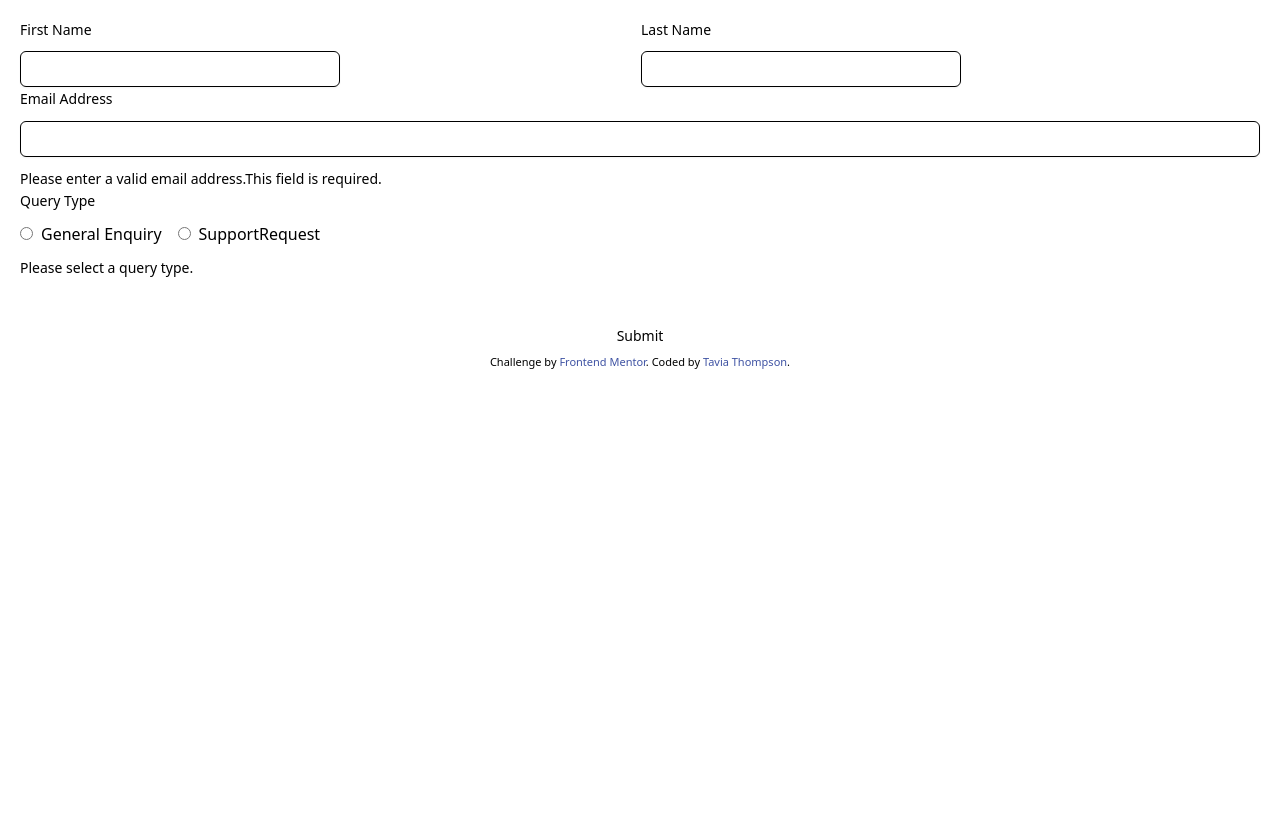
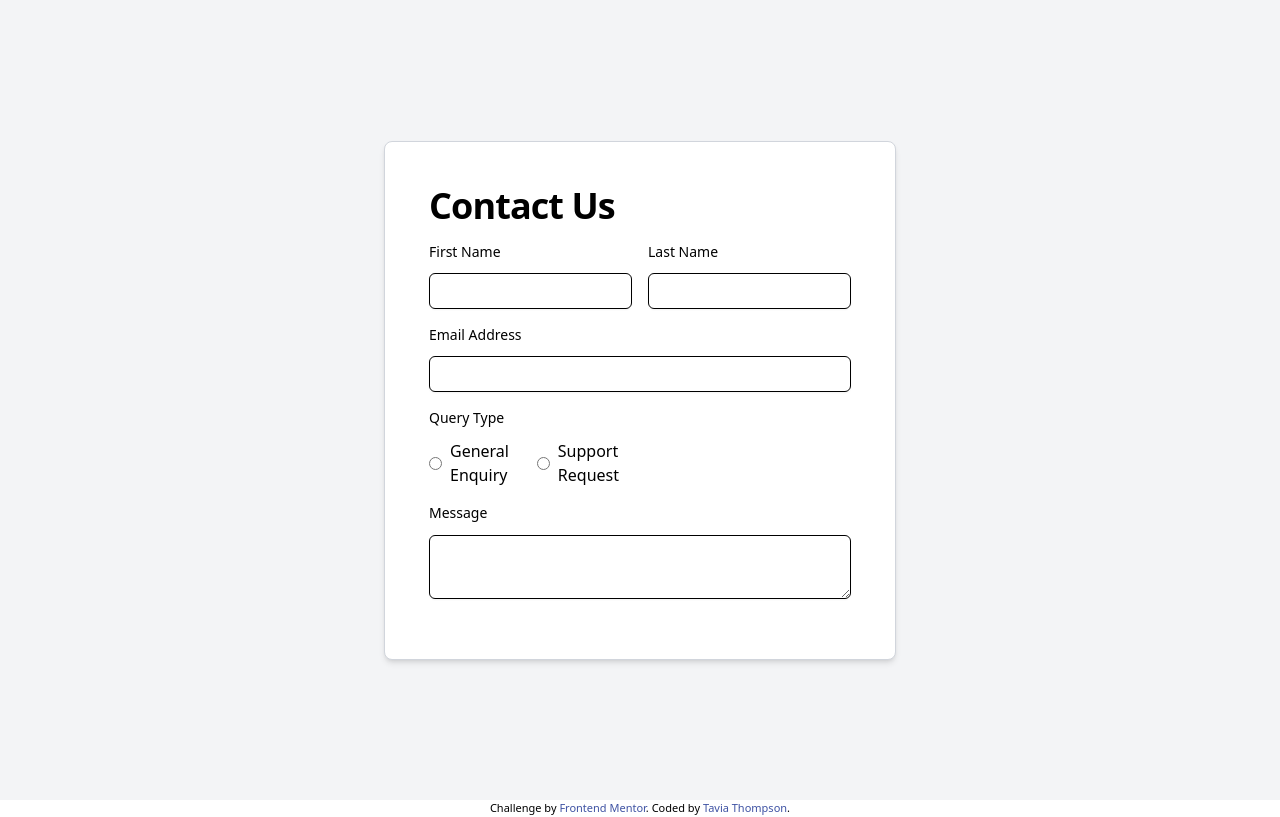
Before and after one commit to tjtavia5924/contact-form, a React (Vite) app: page / in a window 1280 px wide. Built offline with nearby package versions, Linux system fonts and the light colour scheme.

Commit message:
created new components and modified existing code

```diff
--- a/src/App.tsx
+++ b/src/App.tsx
@@ -1,50 +1,19 @@
-import { Button } from "@/components/ui/button";
 import { FieldGroup } from "@/components/ui/field";
 import form from "./formStructure/formStructure.json";
-import TextField from "./components/TextField";
-import EmailAddressField from "./components/EmailAddressField";
-import QueryTypeSelection from "./components/QueryTypeSelection";
-
-export interface FormField {
-  label: string;
-  type: string;
-  select?: string[];
-  required: boolean;
-  errorMessage: string | string[];
-}
+import { displayFields } from "./functions/displayFields";
 
 function App() {
-  const displayFields = (field: FormField) => {
-    if (field.type === "text") {
   return (
-        <TextField label={field.label} errorMessage={field.errorMessage} />
-      );
-    } else if (field.type === "email") {
-      return (
-        <EmailAddressField
-          label={field.label}
-          errorMessage={field.errorMessage}
-        />
-      );
-    } else if (field.type === "radio" && field.select) {
-      return (
-        <QueryTypeSelection
-          label={field.label}
-          select={field.select}
-          errorMessage={field.errorMessage}
-        />
-      );
-    }
-  };
-  return (
-    <div className="">
-      {/* <div className="w-full max-w-md p-6 bg-white rounded-lg shadow-md border border-gray-300"> */}
-      <FieldGroup className="grid grid-cols-2 gap-0.5 p-5">
+    <div className="flex items-center justify-center min-h-screen bg-gray-100">
+      <div className="w-full max-w-lg min-h-700px p-6 bg-white rounded-lg shadow-md border border-gray-300">
+        <FieldGroup className="grid grid-cols-2 gap-4 p-5">
           {form.fields.map((field) => (
             <div
               key={field.label}
               className={
-              field.type === "email" || field.type === "textarea"
+                field.type === "email" ||
+                field.type === "textarea" ||
+                field.type === "heading"
                   ? "col-span-2"
                   : ""
               }
@@ -53,8 +22,7 @@ function App() {
             </div>
           ))}
         </FieldGroup>
-      <Button className="mt-4 w-full">Submit</Button>
-      {/* </div> */}
+      </div>
     </div>
   );
 }
--- a/src/components/EmailAddressField.tsx
+++ b/src/components/EmailAddressField.tsx
@@ -1,11 +1,10 @@
-import {
-  Field,
-  FieldError,
-  FieldLabel,
-} from "@/components/ui/field";
+import { Field, FieldError, FieldLabel } from "@/components/ui/field";
 import { Input } from "@/components/ui/input";
 
-export default function EmailAddressField(field: { label: string; errorMessage: string | string[] }) {
+export default function EmailAddressField(field: {
+  label: string;
+  errorMessage?: string | string[];
+}) {
   return (
     <Field>
       <FieldLabel htmlFor={field.label}>{field.label}</FieldLabel>
@@ -15,9 +14,9 @@ export default function EmailAddressField(field: { label: string; errorMessage:
         autoComplete="off"
         aria-invalid={field.errorMessage ? true : false}
       />
-          {field.errorMessage ? (
+      {/* {field.errorMessage ? (
         <FieldError>{field.errorMessage}</FieldError>
-          ) : null}
+      ) : null} */}
     </Field>
-  )
+  );
 }
--- /dev/null
+++ b/src/components/Heading.tsx
@@ -0,0 +1,7 @@
+export default function Heading() {
+  return (
+    <h1 className="scroll-m-20 text-start text-4xl font-extrabold tracking-tight text-balance">
+      Contact Us
+    </h1>
+  );
+}
--- /dev/null
+++ b/src/components/Message.tsx
@@ -0,0 +1,14 @@
+import { Field, FieldLabel } from "./ui/field";
+import { Textarea } from "./ui/textarea";
+
+export default function Message(field: {
+  label: string;
+  errorMessage?: string | string[];
+}) {
+  return (
+    <Field>
+      <FieldLabel htmlFor={`${field.label}`}>{field.label}</FieldLabel>
+      <Textarea />
+    </Field>
+  );
+}
--- a/src/components/QueryTypeSelection.tsx
+++ b/src/components/QueryTypeSelection.tsx
@@ -1,16 +1,19 @@
-import {
-  Field,
-  FieldError,
-  FieldLabel,
-} from "@/components/ui/field";
+import { Field, FieldError, FieldLabel } from "@/components/ui/field";
 
-export default function QueryTypeSelection(field: { label: string; select?: string[]; errorMessage: string | string[] }) {
+export default function QueryTypeSelection(field: {
+  label: string;
+  select?: string[];
+  errorMessage?: string | string[];
+}) {
   return (
     <Field>
       <FieldLabel>{field.label}</FieldLabel>
       <div className="flex gap-4">
         {field.select?.map((option: string) => (
-          <label key={option} className="flex items-center gap-2 cursor-pointer">
+          <label
+            key={option}
+            className="flex items-center gap-2 cursor-pointer"
+          >
             <input
               type="radio"
               name={field.label}
@@ -22,9 +25,9 @@ export default function QueryTypeSelection(field: { label: string; select?: stri
           </label>
         ))}
       </div>
-      {field.errorMessage ? (
+      {/* {field.errorMessage ? (
         <FieldError>{field.errorMessage}</FieldError>
-      ) : null}
+      ) : null} */}
     </Field>
   );
 }
--- a/src/components/TextField.tsx
+++ b/src/components/TextField.tsx
@@ -1,20 +1,19 @@
-import {
-  Field,
-  FieldLabel,
-} from "@/components/ui/field";
+import { Field, FieldLabel } from "@/components/ui/field";
 import { Input } from "@/components/ui/input";
 
-export default function TextField(field: { label: string; errorMessage: string | string[] }
-) {
+export default function TextField(field: {
+  label: string;
+  errorMessage: string | string[];
+}) {
   return (
     <Field>
       <FieldLabel htmlFor={`${field.label}`}>{field.label}</FieldLabel>
       <Input
-          className="max-w-xs"
+        className="max-w-lg"
         id={`${field.label}`}
         autoComplete="off"
         aria-invalid={field.errorMessage ? true : false}
       />
     </Field>
-  )
+  );
 }
--- /dev/null
+++ b/src/components/ui/textarea.tsx
@@ -0,0 +1,18 @@
+import * as React from "react"
+
+import { cn } from "@/lib/utils"
+
+function Textarea({ className, ...props }: React.ComponentProps<"textarea">) {
+  return (
+    <textarea
+      data-slot="textarea"
+      className={cn(
+        "border-input placeholder:text-muted-foreground focus-visible:border-ring focus-visible:ring-ring/50 aria-invalid:ring-destructive/20 dark:aria-invalid:ring-destructive/40 aria-invalid:border-destructive dark:bg-input/30 flex field-sizing-content min-h-16 w-full rounded-md border bg-transparent px-3 py-2 text-base shadow-xs transition-[color,box-shadow] outline-none focus-visible:ring-[3px] disabled:cursor-not-allowed disabled:opacity-50 md:text-sm",
+        className
+      )}
+      {...props}
+    />
+  )
+}
+
+export { Textarea }
--- a/src/formStructure/FormStructure.JSON
+++ b/src/formStructure/FormStructure.JSON
@@ -1,5 +1,9 @@
 {
   "fields": [
+    {
+      "label": "Contact Us",
+      "type": "heading"
+    },
     {
       "label": "First Name",
       "type": "text",
@@ -24,7 +28,7 @@
     {
       "label": "Query Type",
       "type": "radio",
-      "select": ["General Enquiry", "SupportRequest"],
+      "select": ["General Enquiry", "Support Request"],
       "required": true,
       "errorMessage": "Please select a query type."
     },
--- /dev/null
+++ b/src/functions/displayFields.tsx
@@ -0,0 +1,43 @@
+import EmailAddressField from "@/components/EmailAddressField";
+import Heading from "@/components/Heading";
+import Message from "@/components/Message";
+import QueryTypeSelection from "@/components/QueryTypeSelection";
+import TextField from "@/components/TextField";
+
+interface FormField {
+  label: string;
+  type: string;
+  select?: string[];
+  required: boolean;
+  errorMessage: string | string[];
+}
+
+export const displayFields = (field: FormField) => {
+  switch (field.type) {
+    case "heading":
+      return <Heading />;
+    case "text":
+      return (
+        <TextField label={field.label} errorMessage={field.errorMessage} />
+      );
+    case "email":
+      return (
+        <EmailAddressField
+          label={field.label}
+          errorMessage={field.errorMessage}
+        />
+      );
+    case "radio":
+      return (
+        <QueryTypeSelection
+          label={field.label}
+          select={field.select}
+          errorMessage={field.errorMessage}
+        />
+      );
+    case "textarea":
+      return <Message label={field.label} errorMessage={field.errorMessage} />;
+    default:
+      return null;
+  }
+};
```
Also changed, not shown: src/components/ui/input.tsx (+4 -4 lines). Lines whose indentation alone changed are shown as unchanged.
